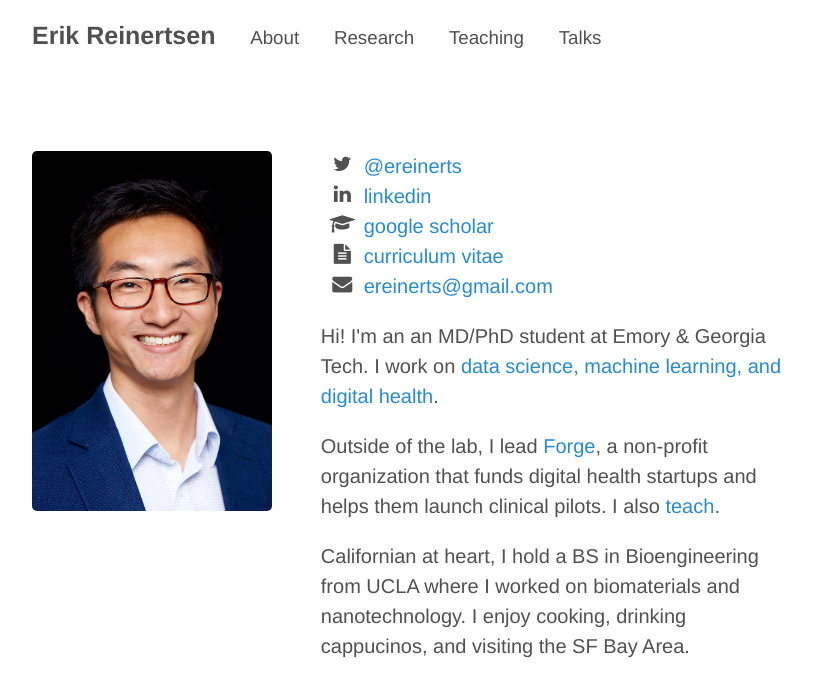
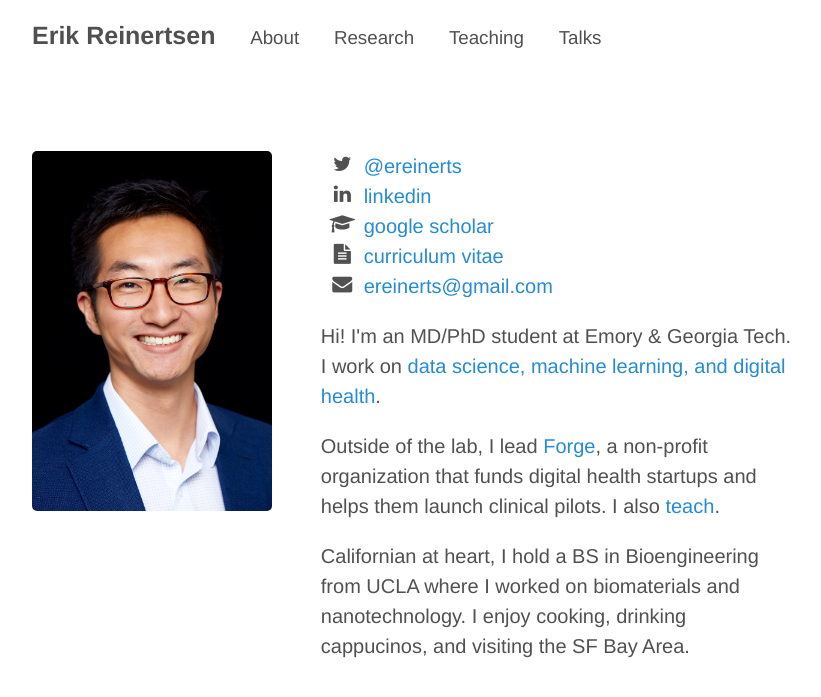
Before and after one commit to erikr/erikr.github.io, a Jekyll site: the page built from about.md, in a window 1280 px wide. Shown: the top 697 px of the page, without its empty margins (228-1049 px from the left). Built offline with Jekyll 4.4.1, drawn with Linux system fonts in a browser that asks for light colours; nearby versions of some CDN libraries.

Commit message:
revised typo

```diff
--- a/about.md
+++ b/about.md
@@ -17,7 +17,7 @@ title: ""
             <li><i class="fa-li fa fa-envelope"></i><a href="mailto:ereinerts@gmail.com">ereinerts@gmail.com</a></li>
         </ul>
 
-	<p>Hi! I'm an an MD/PhD student at Emory & Georgia Tech. I work on <a href="http://erikreinertsen.com/research/">data science, machine learning, and digital health</a>.</p>
+	<p>Hi! I'm an MD/PhD student at Emory & Georgia Tech. I work on <a href="http://erikreinertsen.com/research/">data science, machine learning, and digital health</a>.</p>
 
 	<p>Outside of the lab, I lead <a href="http://forgehealth.org">Forge</a>, a non-profit organization that funds digital health startups and helps them launch clinical pilots. I also <a href="http://erikreinertsen.com/teaching">teach</a>.</p>
 
```
